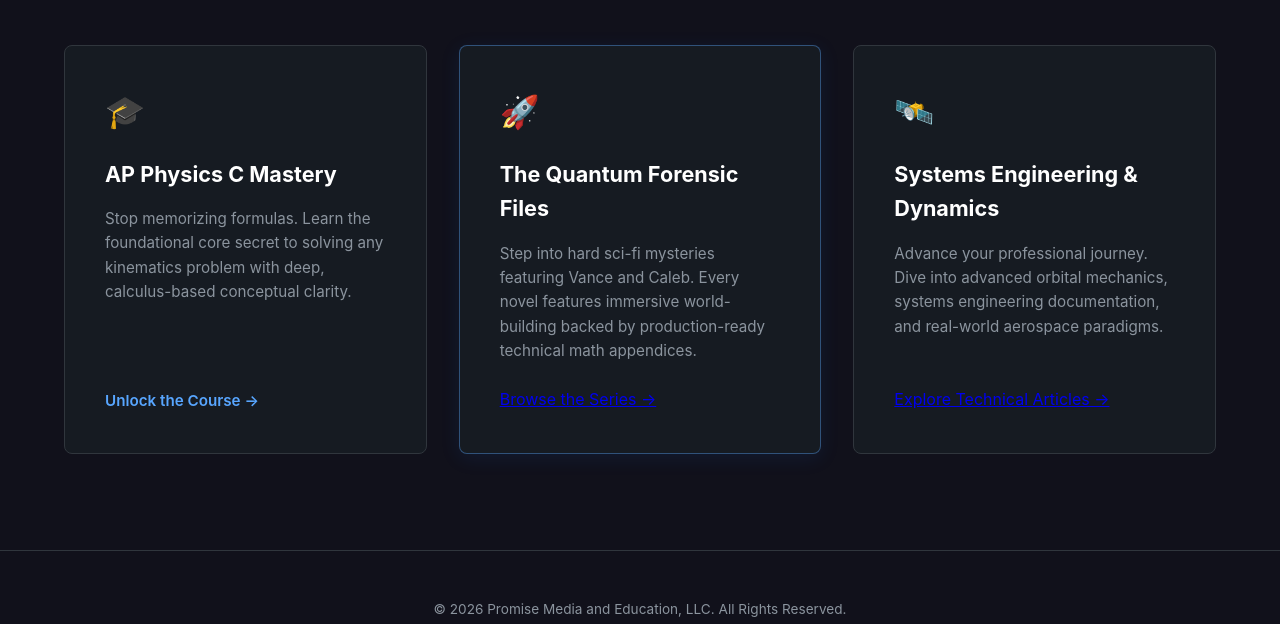
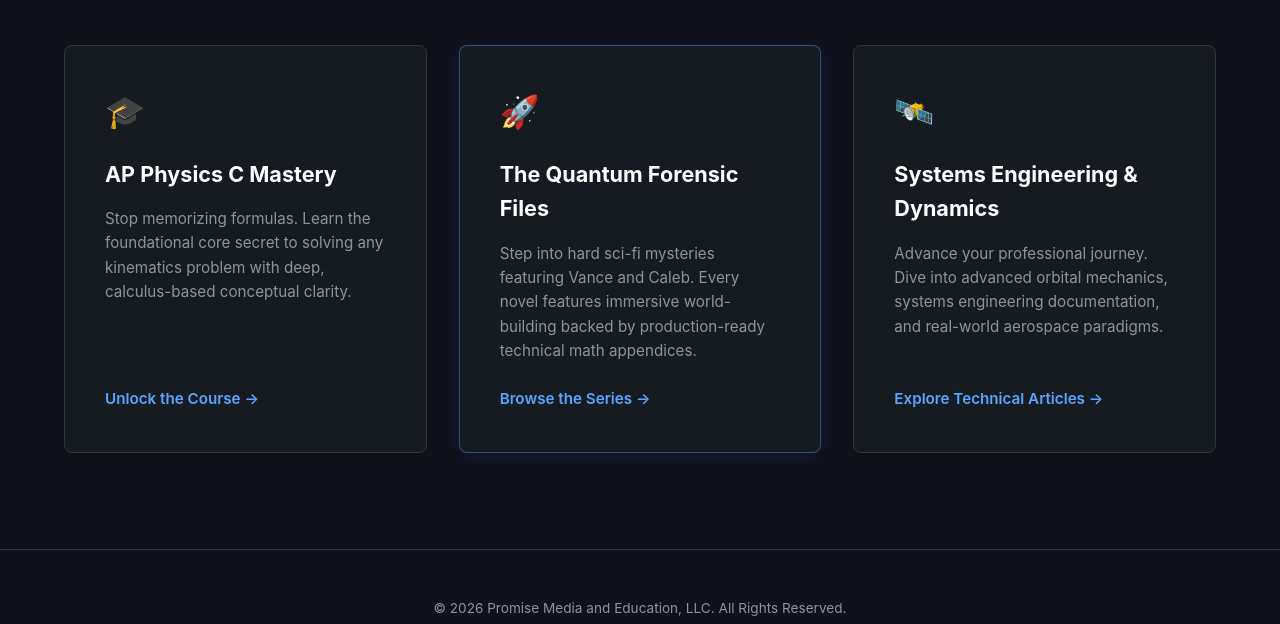
Before and after one commit to mpromise1/sciencebehindthings.com, a plain HTML site: page index.html in a window 1280 px wide. Shown: the part 743-1367 px from the top of the page. Drawn offline with Linux system fonts and the light colour scheme.

Commit message:
Repair index link

```diff
--- a/index.html
+++ b/index.html
@@ -58,7 +58,7 @@
                     <div class="track-icon">🚀</div>
                     <h3>The Quantum Forensic Files</h3>
                     <p>Step into hard sci-fi mysteries featuring Vance and Caleb. Every novel features immersive world-building backed by production-ready technical math appendices.</p>
-                    <a href="bookshelf.html"track-link">Browse the Series &rarr;</a>
+                    <a href="bookshelf.html" class="track-link">Browse the Series &rarr;</a>
                 </div>
 
                 <!-- Track 3: Aerospace Professionals -->
@@ -66,7 +66,7 @@
                     <div class="track-icon">🛰️</div>
                     <h3>Systems Engineering & Dynamics</h3>
                     <p>Advance your professional journey. Dive into advanced orbital mechanics, systems engineering documentation, and real-world aerospace paradigms.</p>
-                    <a href="articles.html class="track-link">Explore Technical Articles &rarr;</a>
+                    <a href="articles.html" class="track-link">Explore Technical Articles &rarr;</a>
                 </div>
 
             </div>
```
